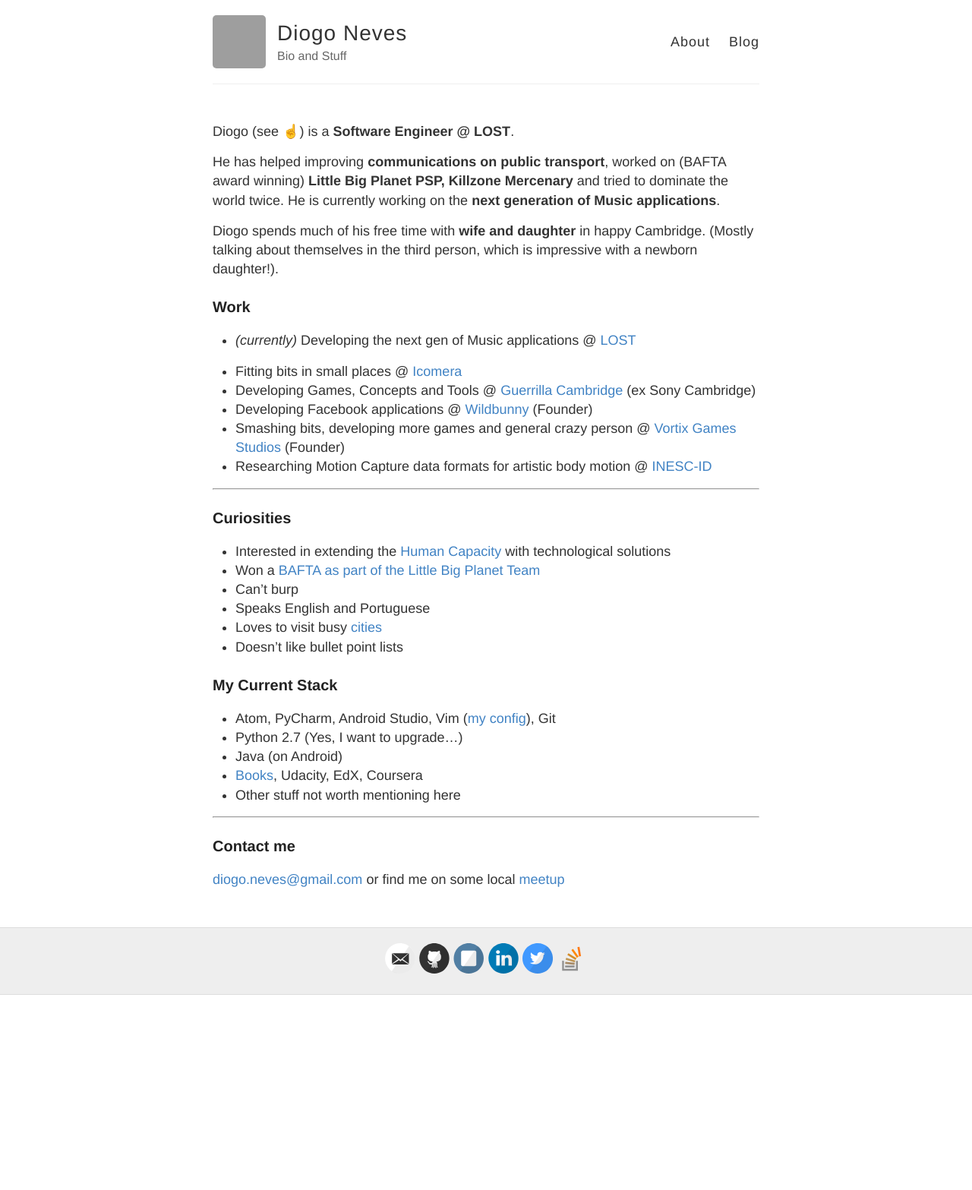
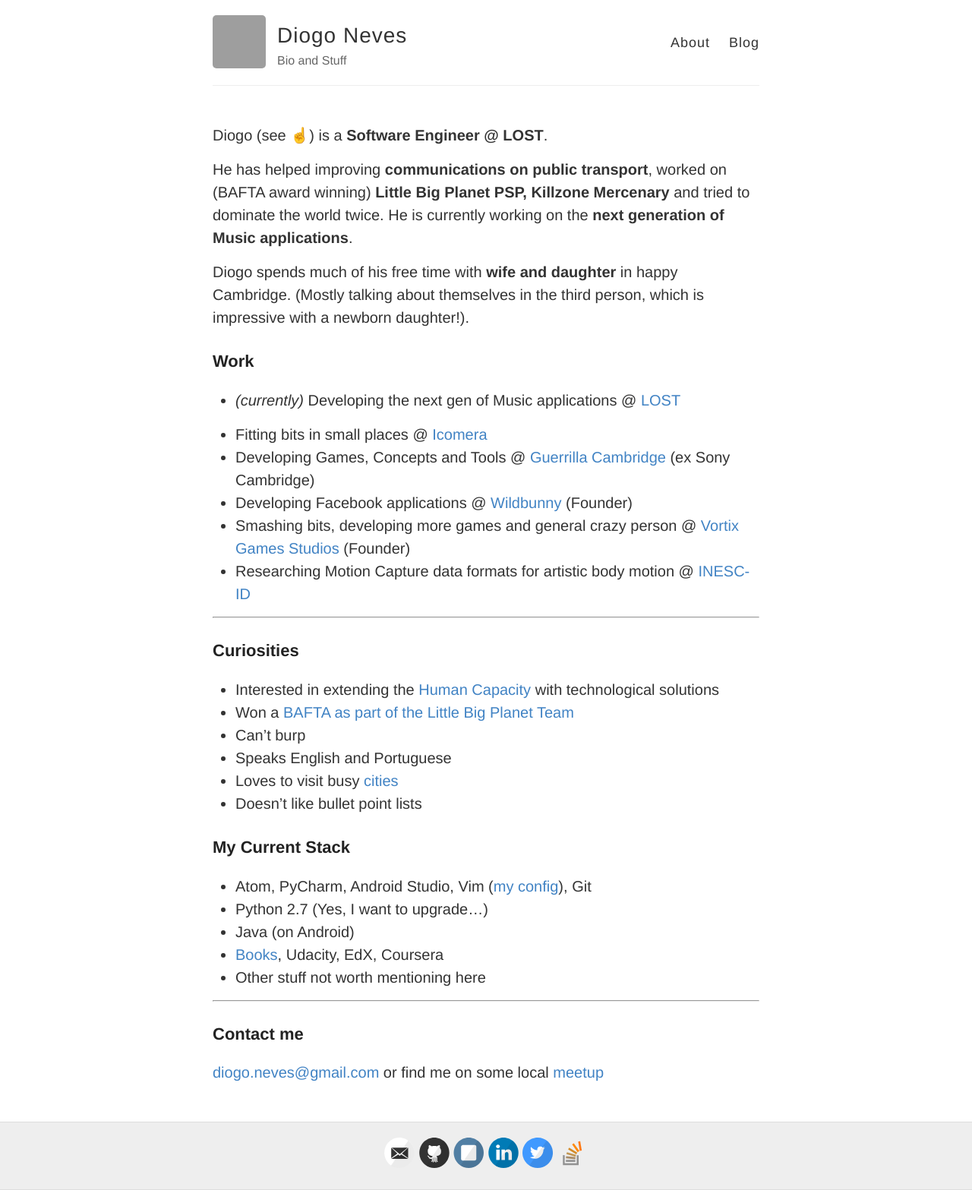
Before and after one commit to DiogoNeves/diogoneves.github.io, a Jekyll site: the page built from index.md, in a window 1280 px wide. Shown: the whole page at 76% size. Built offline with Jekyll 4.4.1, drawn with Linux system fonts in a browser that asks for light colours; emoji names are drawn with the system emoji font; before the commit the page ends 1310 px from its top, so only the background shows below that; grey boxes are pictures that could not be loaded.

Commit message:
More styling

```diff
--- a/_config.yml
+++ b/_config.yml
@@ -51,6 +51,7 @@
 
 markdown: kramdown
 highlighter: pygments
+extensions: [fenced_code_blocks]
 # permalink: /:title/
 permalink: pretty
 
--- a/style.scss
+++ b/style.scss
@@ -19,7 +19,7 @@
 
 body {
 	background: $white;
-  font: 18px/1.4 $helvetica;
+  font: 20px/1.5 $helvetica;
   color: $darkGray;
 }
 
@@ -35,7 +35,7 @@
   color: $darkerGray;
   font-weight: bold;
 
-  line-height: 1.7;
+  line-height: 1.9;
   margin: 1em 0 15px;
   padding: 0;
 
@@ -45,22 +45,22 @@
 }
 
 h1 {
-  font-size: 30px;
+  font-size: 34px;
   a {
     color: inherit;
   }
 }
 
 h2 {
-  font-size: 24px;
+  font-size: 26px;
 }
 
 h3 {
-  font-size: 20px;
+  font-size: 22px;
 }
 
 h4 {
-  font-size: 18px;
+  font-size: 20px;
   color: $gray;
 }
 
```
